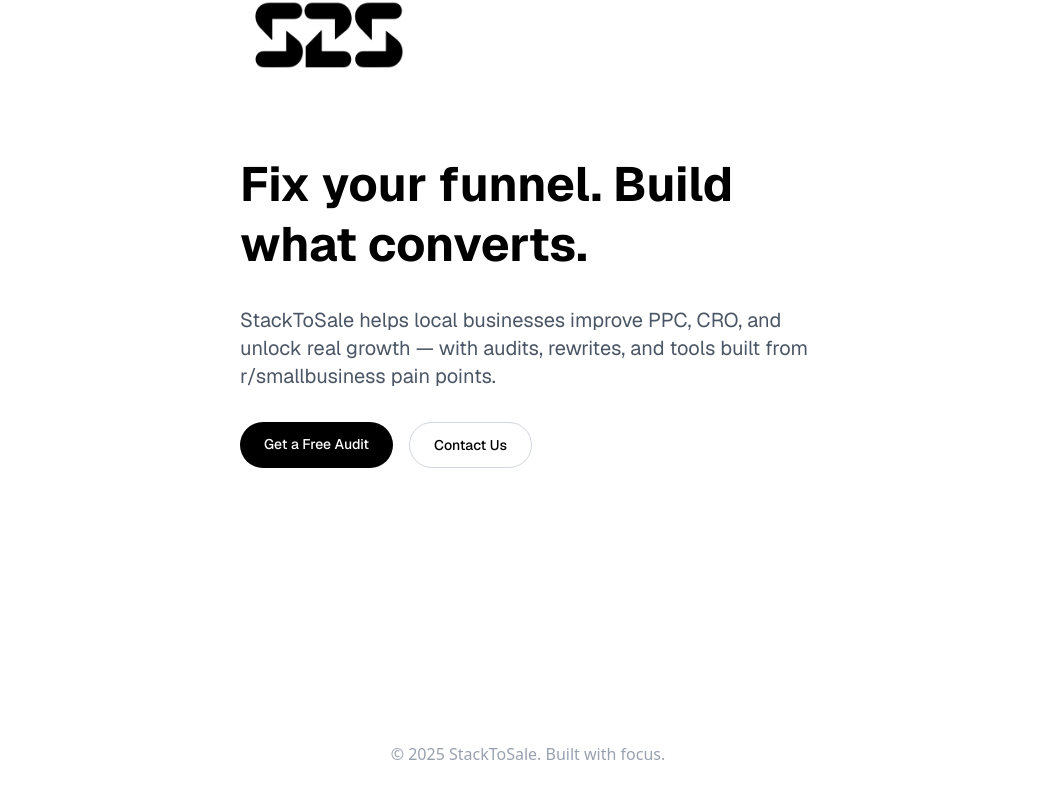
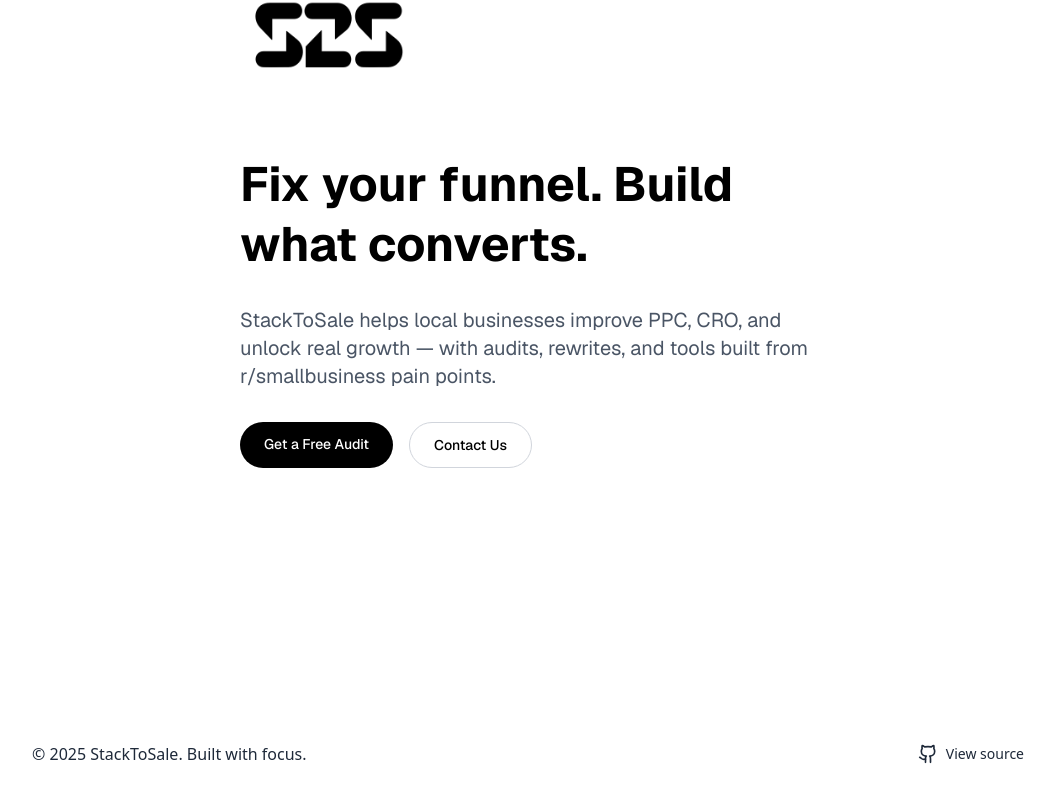
Before and after one commit to adnjoo/stacktosale, a Next.js app: page / in a window 1280 px wide. Shown: the part 243-1044 px from the top of the page, without its empty margins (112-1167 px from the left). Built offline with nearby package versions, Linux system fonts and the light colour scheme.

Commit message:
github link (#8)
* gh

* readme

* fix

```diff
--- a/src/components/Footer.tsx
+++ b/src/components/Footer.tsx
@@ -1,8 +1,23 @@
+import { siteConfig } from "@/lib/site";
+import { Github } from "lucide-react";
+import Link from "next/link";
+
 export default function Footer() {
   return (
-    <footer className="my-20 text-md text-gray-400 text-center w-full">
-      <div className="max-w-screen-lg mx-auto px-4">
-        © {new Date().getFullYear()} StackToSale. Built with focus.
+    <footer className="my-20 text-md text-gray-800 text-center w-full">
+      <div className="max-w-screen-lg mx-auto px-4 flex flex-col sm:flex-row justify-center sm:justify-between items-center gap-4">
+        <div>
+          © {new Date().getFullYear()} {siteConfig.name}. Built with focus.
+        </div>
+        <Link
+          href={siteConfig.github}
+          target="_blank"
+          rel="noopener noreferrer"
+          className="flex items-center gap-2 hover:text-black dark:hover:text-white"
+        >
+          <Github className="w-5 h-5" />
+          <span className="text-sm">View source</span>
+        </Link>
       </div>
     </footer>
   );
--- a/src/lib/site.ts
+++ b/src/lib/site.ts
@@ -7,6 +7,7 @@ export const siteConfig = {
     { href: "/blog", label: "Blog" },
     { href: "/contact", label: "Contact" },
   ],
+  github: "https://github.com/adnjoo/stacktosale",
   contactForm: {
     embedUrl:
       "https://tally.so/embed/meprkl?alignLeft=1&hideTitle=1&transparentBackground=1&dynamicHeight=1",
```
Also changed, not shown: 2 other files (tests, documents, lock files or other folders).
